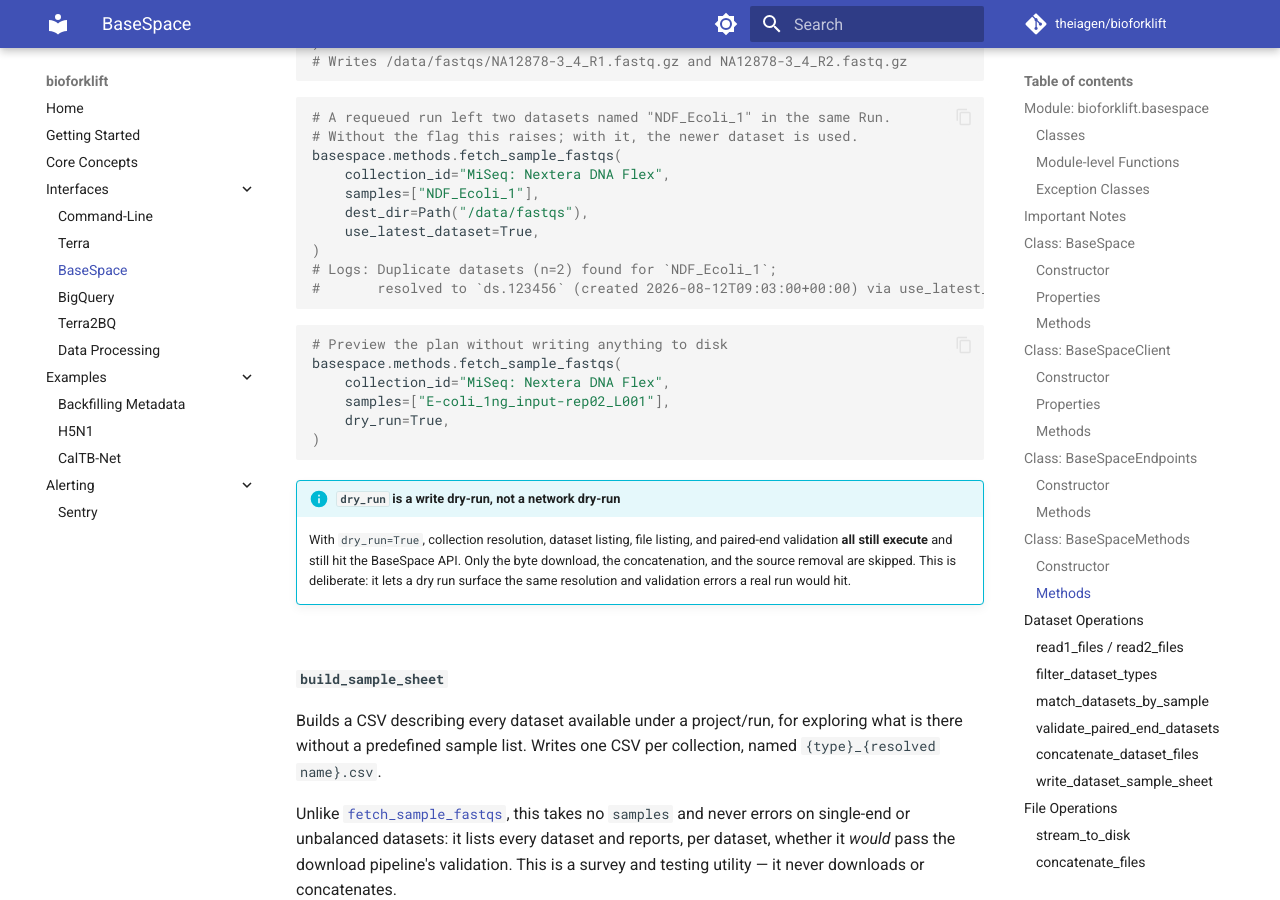
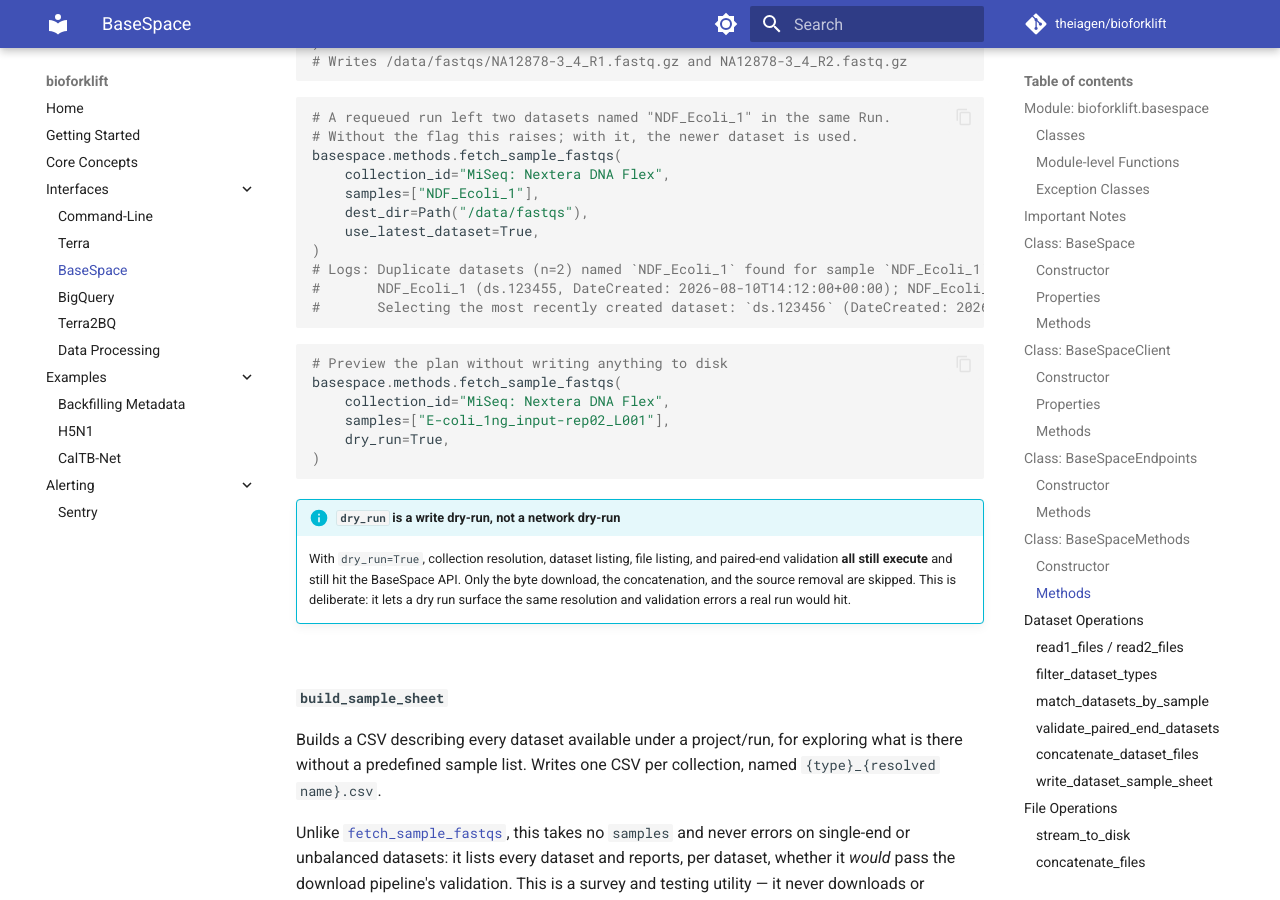
Before and after one commit to theiagen/bioforklift, an MkDocs documentation site: the page built from docs/interfaces/basespace_interface.md, in a window 1280 px wide and 900 px high, scrolled down 16284 px. Built offline with MkDocs 1.6.1 and Material for MkDocs 9.7.7, drawn with Linux system fonts in a browser that asks for light colours; comment, search, counter and statistics services are not loaded.

Commit message:
Update docs and add one more unit test
Unit test makes sure that duplicate sibling datasets don't matter if an
exact match is found/exists first.

````diff
--- a/docs/interfaces/basespace_interface.md
+++ b/docs/interfaces/basespace_interface.md
@@ -619,8 +619,9 @@
     dest_dir=Path("/data/fastqs"),
     use_latest_dataset=True,
 )
-# Logs: Duplicate datasets (n=2) found for `NDF_Ecoli_1`;
-#       resolved to `ds.123456` (created 2026-08-12T09:03:00+00:00) via use_latest_dataset=True
+# Logs: Duplicate datasets (n=2) named `NDF_Ecoli_1` found for sample `NDF_Ecoli_1`:
+#       NDF_Ecoli_1 (ds.123455, DateCreated: 2026-08-10T14:12:00+00:00); NDF_Ecoli_1 (ds.123456, DateCreated: 2026-08-12T09:03:00+00:00).
+#       Selecting the most recently created dataset: `ds.123456` (DateCreated: 2026-08-12T09:03:00+00:00) via `use_latest_dataset`=True.
 ```
 
 ```python
````
Also changed, not shown: 1 other file.
